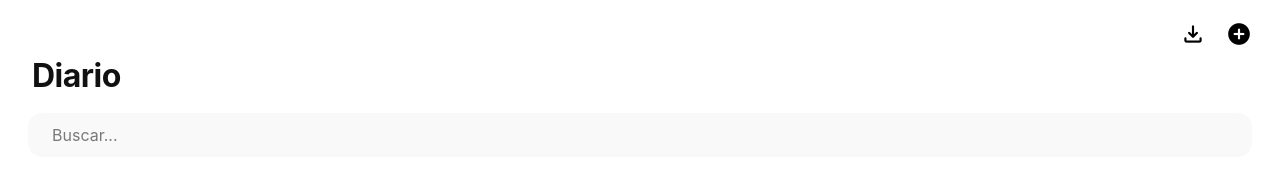
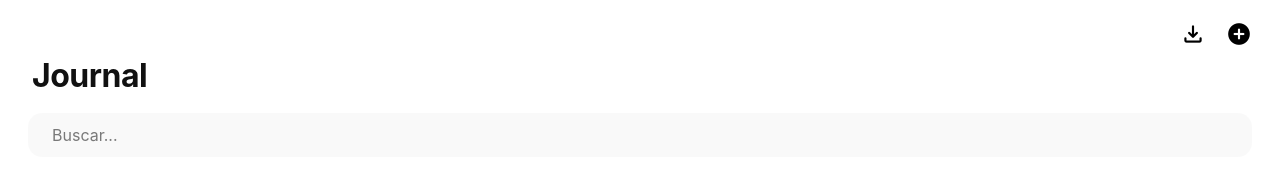
Before and after one commit to spicelui/journal, a plain HTML site: page index.html in a window 1280 px wide. Drawn offline with nearby package versions, Linux system fonts and the light colour scheme.

Commit message:
Update index.html

```diff
--- a/index.html
+++ b/index.html
@@ -24,7 +24,7 @@
             <button id="newEntryBtn" title="Nueva entrada"><span class="material-symbols-rounded">add_circle</span></button>
          </div>
       </div>
-         <h1>Diario</h1>
+         <h1>Journal</h1>
 
       <!-- Contenedor input + limpiar -->
       <div class="search-wrapper">
```
